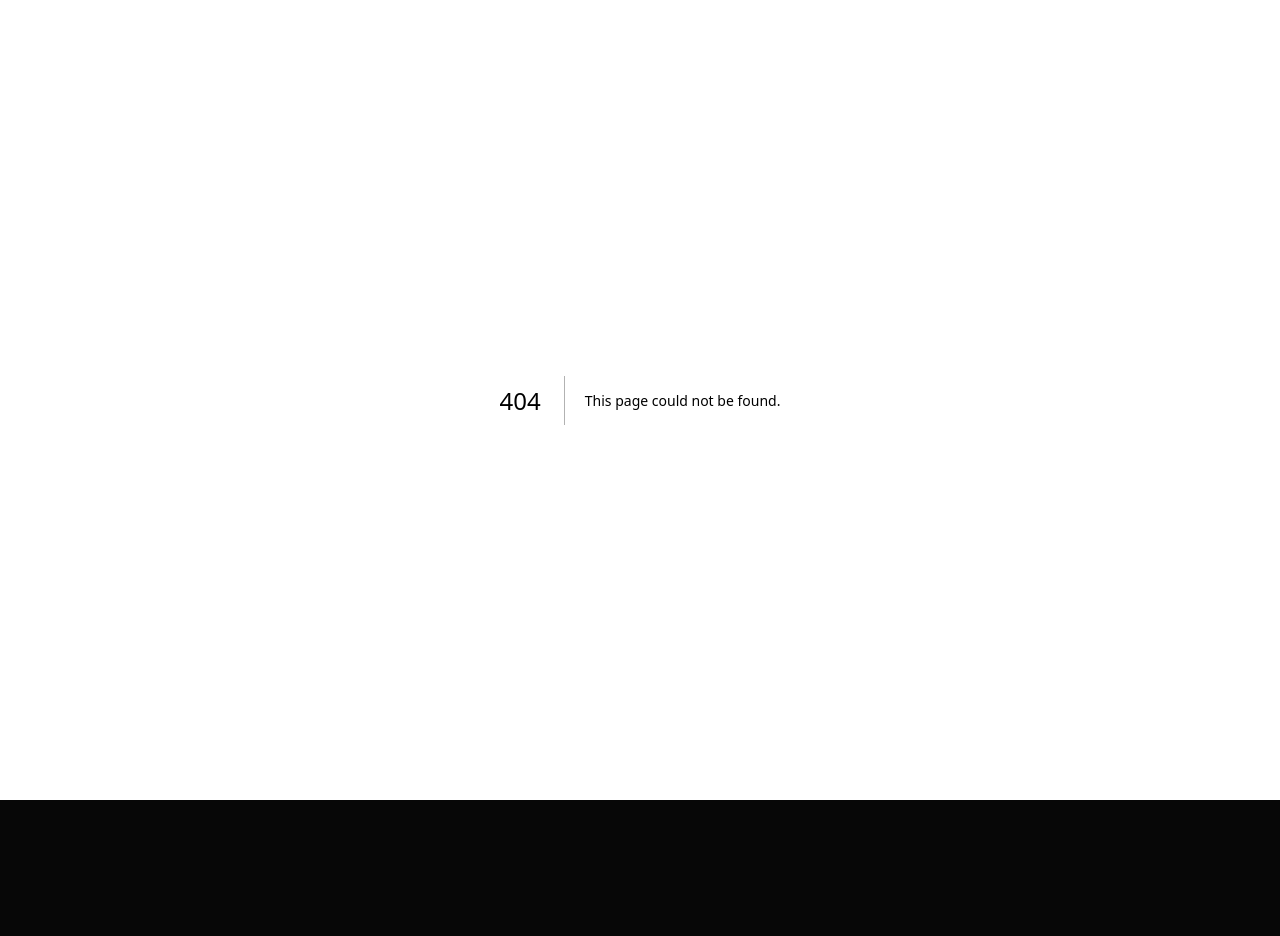
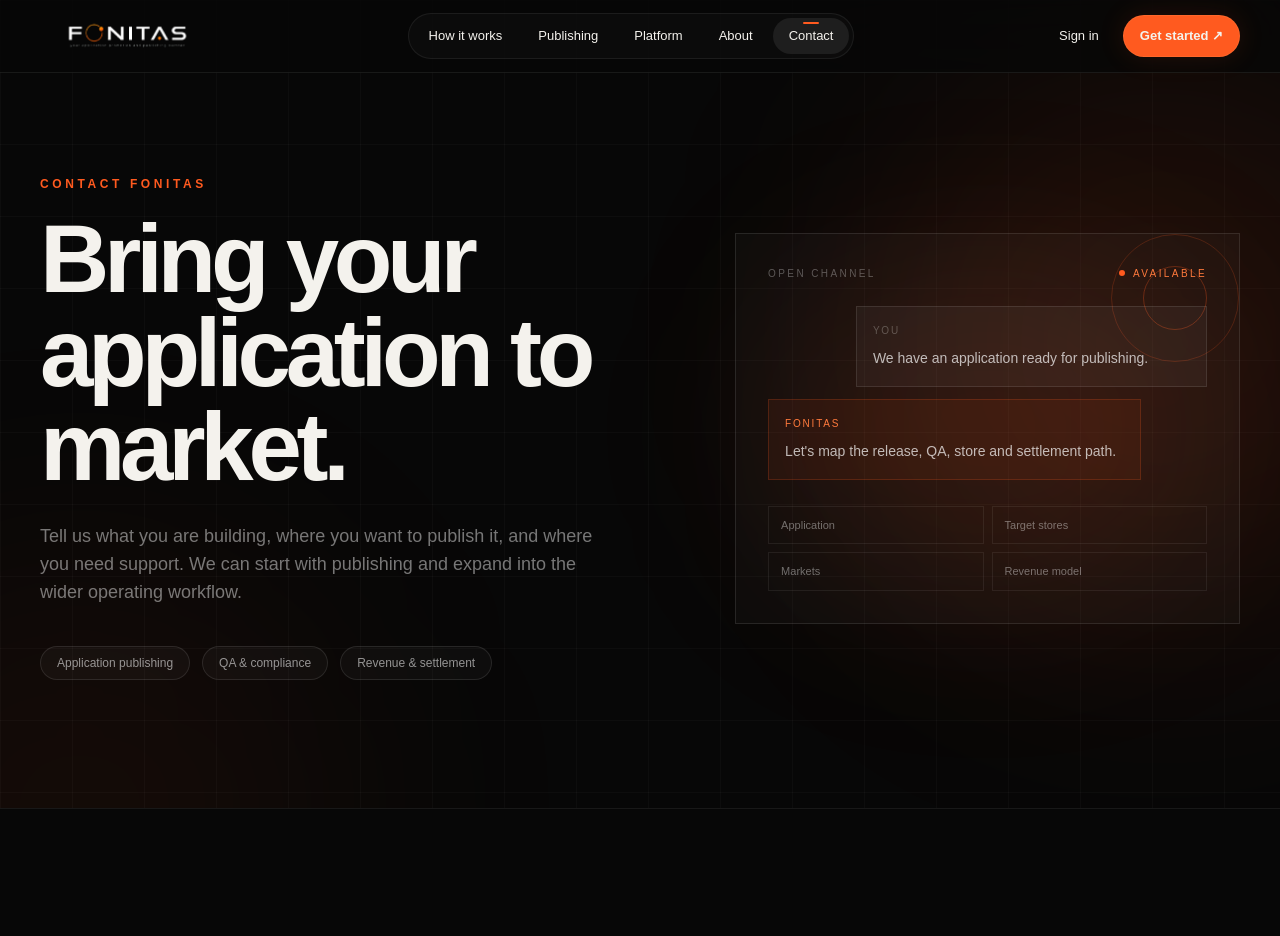
Before and after one commit to mohamad-es/Fonitas-website, a Next.js app: page /contact in a window 1280 px wide. Before the commit this address had no page. Shown: the top 936 px of the page. Before the commit the page ends 800 px from the top, so only its background shows below. Built offline with nearby package versions, Linux system fonts and the light colour scheme.

Commit message:
feat: add contact route

```diff
--- /dev/null
+++ b/app/contact/page.tsx
@@ -0,0 +1,18 @@
+import type { Metadata } from "next";
+import { Header } from "@/components/layout/header";
+import { ContactPage } from "@/components/contact/contact-page";
+
+export const metadata: Metadata = {
+  title: "Contact — Fonitas",
+  description:
+    "Start a conversation with Fonitas about application publishing, QA, partnerships, and the platform.",
+};
+
+export default function ContactRoute() {
+  return (
+    <>
+      <Header />
+      <ContactPage />
+    </>
+  );
+}
```
